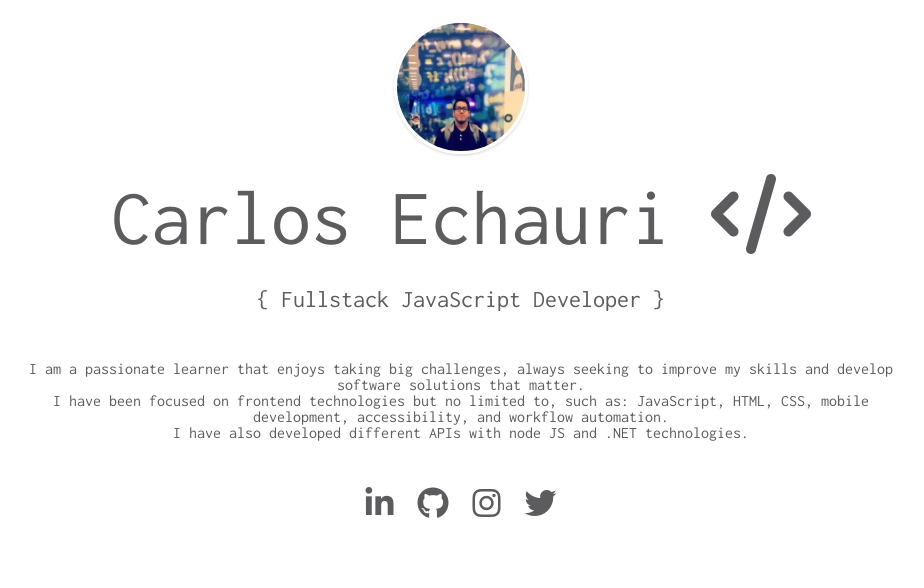
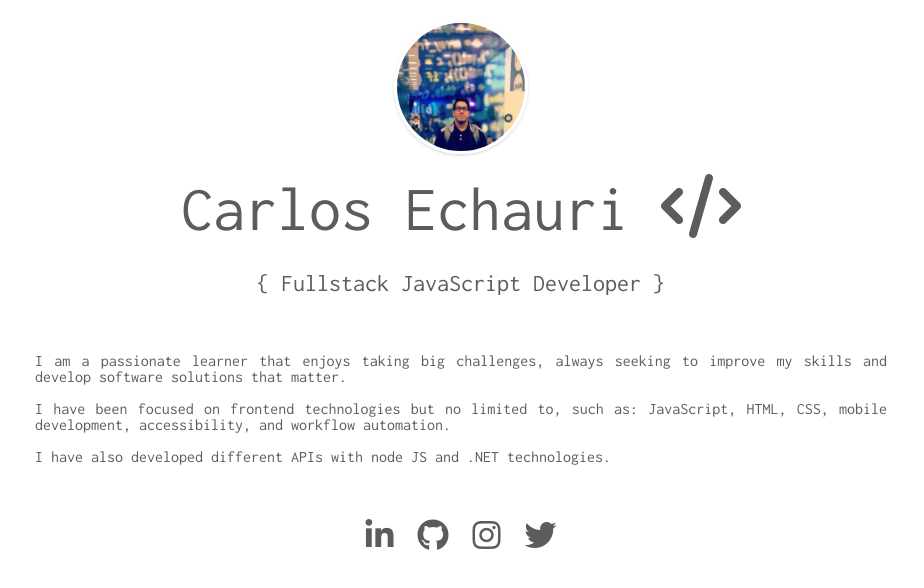
Before and after one commit to charliechauri/charliechauri-legacy, a website: page src/index.html in a window 1280 px wide. Shown: the whole page, without its empty margins (179-1103 px from the left). Drawn offline with nearby package versions, Linux system fonts and the light colour scheme.

Commit message:
feat Align text

```diff
--- a/src/styles/global.css
+++ b/src/styles/global.css
@@ -38,7 +38,7 @@ body {
 }
 
 .main-header h1 {
-    font-size: 5rem;
+    font-size: 4rem;
     margin: 10px;
     padding: 10px;
 }
@@ -58,6 +58,11 @@ body {
     text-align: center;
     margin: 0 auto;
     max-width: 70%;
+}
+
+.main-section .description p {
+    padding: 8px;
+    text-align: justify;
 }
 
 .social-nav {
```
